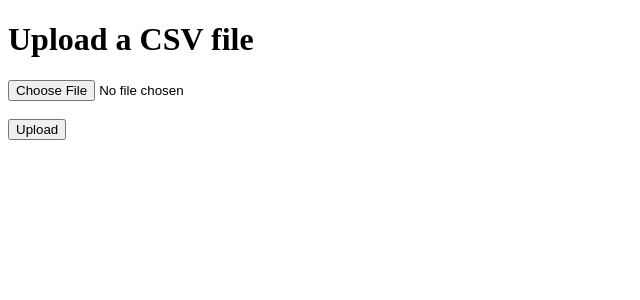
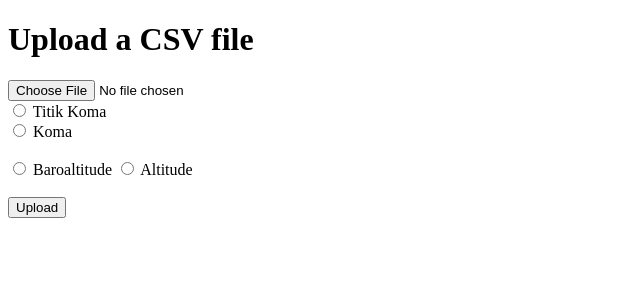
Before and after one commit to dedykuw/penerbangan, a Django app: page / in a window 1280 px wide. Shown: the top 300 px of the page, without its empty margins (0-640 px from the left). Run offline with Django 4.2, Linux system fonts and the light colour scheme.

Commit message:
Update upload.html

```diff
--- a/templates/upload.html
+++ b/templates/upload.html
@@ -10,7 +10,21 @@
     <form method="post" enctype="multipart/form-data">
         {% csrf_token %}
         <input type="file" name="csv_file">
-        <br><br>
+        <br>
+        <input type="radio" id="html" name="delimiter" value=";">
+        <label for="html">Titik Koma</label><br>
+        <input type="radio" id="css" name="delimiter" value=",">
+        <label for="css">Koma</label>
+        <br>
+        <br>
+
+        <input type="radio" id="javascript" name="column" value="baroaltitude">
+        <label for="javascript">Baroaltitude</label>
+        <input type="radio" id="javascript" name="fav_language" value="altitude">
+        <label for="javascript">Altitude</label>
+
+        <br>
+        <br>
         <input type="submit" value="Upload">
     </form>
 </body>
```
